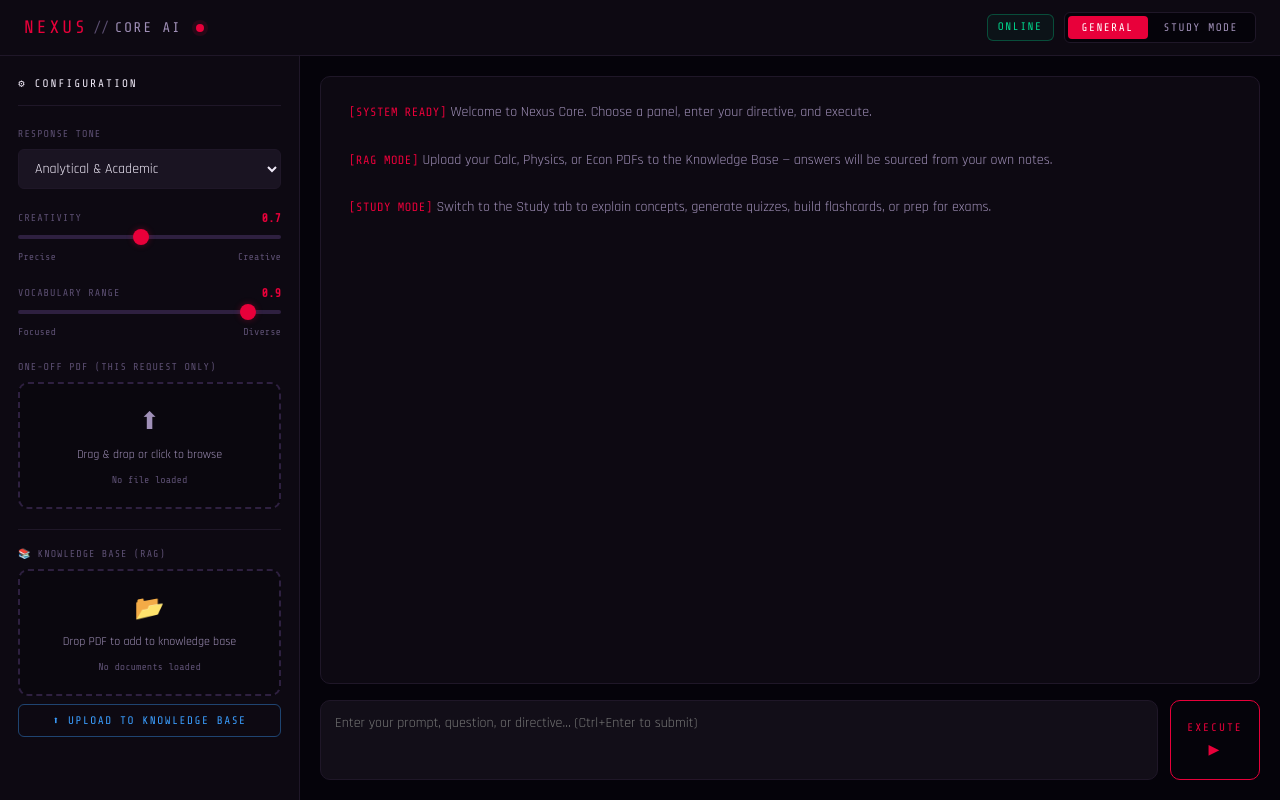
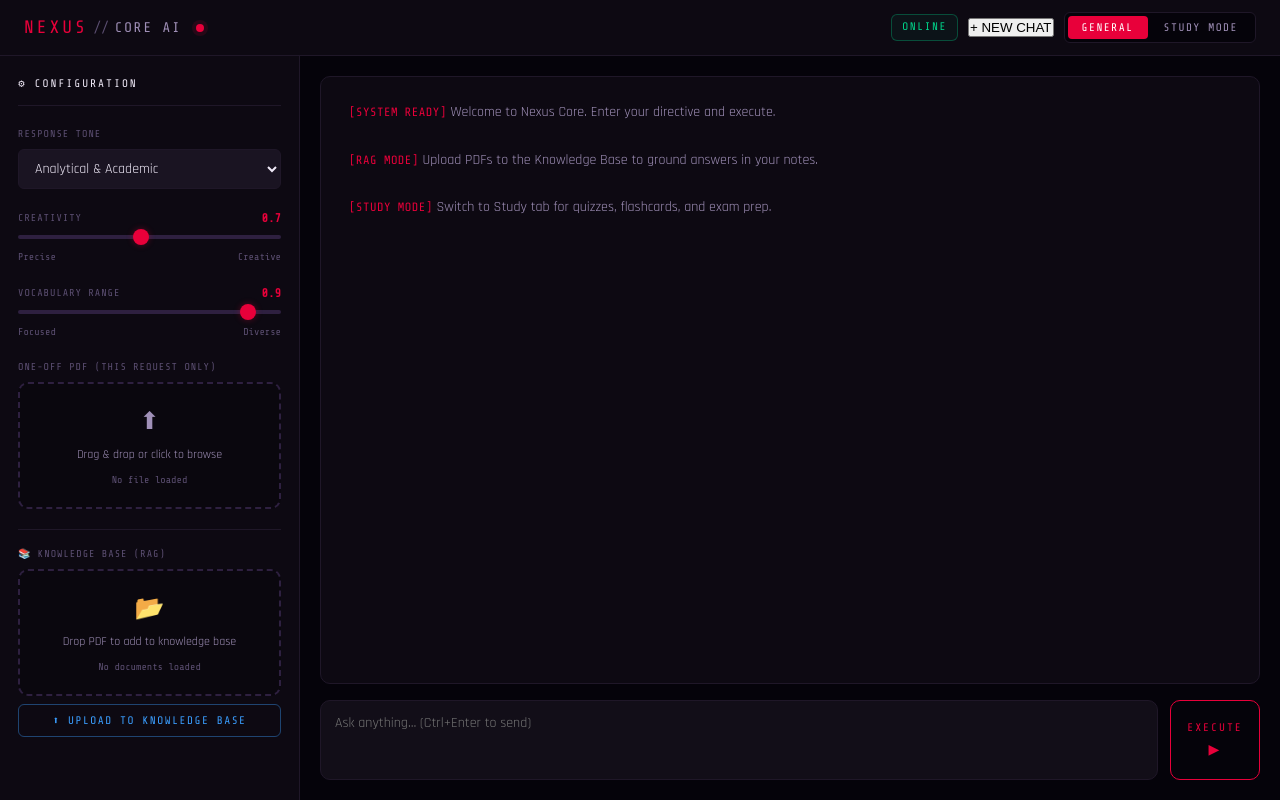
Before and after one commit to smit6403/personal-ai-tools, a Flask app: page / in a window 1280 px wide. Run offline with Flask 3, Linux system fonts and the light colour scheme; data that the repository does not hold is empty.

Commit message:
Update index.html

```diff
--- a/templates/index.html
+++ b/templates/index.html
@@ -11,7 +11,6 @@
   <script src="https://cdn.jsdelivr.net/npm/marked/marked.min.js"></script>
 </head>
 <body>
-
   <header class="header">
     <div class="logo">
       <span class="logo-text">NEXUS</span>
@@ -22,6 +21,7 @@
     <div class="header-right">
       <div id="system-status" class="status-badge">ONLINE</div>
       <div id="rag-badge" class="status-badge rag-badge hidden">RAG ACTIVE</div>
+      <button id="new-chat-btn" class="new-chat-btn">+ NEW CHAT</button>
       <nav class="tab-nav">
         <button class="tab-btn active" data-tab="general">GENERAL</button>
         <button class="tab-btn" data-tab="study">STUDY MODE</button>
@@ -30,12 +30,9 @@
   </header>
 
   <div class="layout">
-
     <aside class="sidebar">
-
       <div id="panel-general" class="config-panel active">
         <div class="panel-title">⚙ CONFIGURATION</div>
-
         <div class="field-group">
           <label class="field-label" for="tone">Response Tone</label>
           <select id="tone" class="field-select">
@@ -44,7 +41,6 @@
             <option value="technical">Direct &amp; Technical</option>
           </select>
         </div>
-
         <div class="field-group">
           <div class="slider-row">
             <label class="field-label" for="temperature">Creativity</label>
@@ -53,7 +49,6 @@
           <input type="range" id="temperature" class="slider" min="0" max="1.5" step="0.1" value="0.7" />
           <div class="slider-legend"><span>Precise</span><span>Creative</span></div>
         </div>
-
         <div class="field-group">
           <div class="slider-row">
             <label class="field-label" for="top_p">Vocabulary Range</label>
@@ -62,18 +57,16 @@
           <input type="range" id="top_p" class="slider" min="0" max="1" step="0.05" value="0.9" />
           <div class="slider-legend"><span>Focused</span><span>Diverse</span></div>
         </div>
-
         <div class="field-group">
           <label class="field-label">One-Off PDF (this request only)</label>
           <div class="drop-zone" id="drop-zone">
             <div class="drop-icon">⬆</div>
-            <p class="drop-hint" id="drop-hint">Drag &amp; drop or click to browse</p>
+            <p class="drop-hint">Drag &amp; drop or click to browse</p>
             <input type="file" id="file-input" accept=".pdf" />
             <div class="file-status" id="file-status">No file loaded</div>
           </div>
           <button class="clear-btn hidden" id="clear-file">✕ Remove file</button>
         </div>
-
         <div class="field-group kb-section">
           <label class="field-label">📚 Knowledge Base (RAG)</label>
           <div class="drop-zone" id="kb-drop-zone">
@@ -90,7 +83,6 @@
 
       <div id="panel-study" class="config-panel">
         <div class="panel-title">🎓 STUDY CONFIG</div>
-
         <div class="field-group">
           <label class="field-label" for="study-mode">Study Mode</label>
           <select id="study-mode" class="field-select">
@@ -101,12 +93,10 @@
             <option value="exam_prep">🎯 Exam Prep</option>
           </select>
         </div>
-
         <div class="field-group">
           <label class="field-label" for="study-subject">Subject / Topic</label>
           <input type="text" id="study-subject" class="field-input" placeholder="e.g. Calculus — Integration by Parts" />
         </div>
-
         <div class="field-group">
           <div class="slider-row">
             <label class="field-label" for="difficulty">Difficulty</label>
@@ -115,51 +105,39 @@
           <input type="range" id="difficulty" class="slider" min="0" max="2" step="1" value="1" />
           <div class="slider-legend"><span>Beginner</span><span>Advanced</span></div>
         </div>
-
         <div class="field-group">
-          <label class="field-label" for="study-content">Paste Notes / Textbook Content</label>
-          <textarea id="study-content" class="field-textarea" rows="6" placeholder="Paste your lecture notes, textbook excerpt, or any material you want to study…"></textarea>
+          <label class="field-label" for="study-content">Paste Notes / Content</label>
+          <textarea id="study-content" class="field-textarea" rows="6" placeholder="Paste lecture notes, textbook excerpts, or any material…"></textarea>
         </div>
       </div>
-
     </aside>
 
     <main class="workspace">
-
       <div class="output-wrap" id="output-wrap">
         <div class="output-display" id="output-display">
           <div class="welcome-msg">
-            <span class="tag-label">[SYSTEM READY]</span>
-            Welcome to Nexus Core. Choose a panel, enter your directive, and execute.
-            <br /><br />
-            <span class="tag-label">[RAG MODE]</span>
-            Upload your Calc, Physics, or Econ PDFs to the Knowledge Base — answers will be sourced from your own notes.
-            <br /><br />
-            <span class="tag-label">[STUDY MODE]</span>
-            Switch to the Study tab to explain concepts, generate quizzes, build flashcards, or prep for exams.
+            <span class="tag-label">[SYSTEM READY]</span> Welcome to Nexus Core. Enter your directive and execute.
+            <br/><br/><span class="tag-label">[RAG MODE]</span> Upload PDFs to the Knowledge Base to ground answers in your notes.
+            <br/><br/><span class="tag-label">[STUDY MODE]</span> Switch to Study tab for quizzes, flashcards, and exam prep.
           </div>
         </div>
       </div>
-
       <div id="input-general" class="input-area">
-        <textarea id="prompt-input" class="prompt-textarea" placeholder="Enter your prompt, question, or directive… (Ctrl+Enter to submit)"></textarea>
+        <textarea id="prompt-input" class="prompt-textarea" placeholder="Ask anything… (Ctrl+Enter to send)"></textarea>
         <button id="execute-btn" class="exec-btn" type="button">
           <span class="exec-label">EXECUTE</span>
           <span class="exec-icon">▶</span>
         </button>
       </div>
-
       <div id="input-study" class="input-area hidden">
-        <textarea id="study-question" class="prompt-textarea" placeholder="Ask a specific question, or leave blank to let the mode run on your subject/notes… (Ctrl+Enter to submit)"></textarea>
+        <textarea id="study-question" class="prompt-textarea" placeholder="Ask a follow-up, or leave blank and hit STUDY… (Ctrl+Enter)"></textarea>
         <button id="study-btn" class="exec-btn study" type="button">
           <span class="exec-label">STUDY</span>
           <span class="exec-icon">▶</span>
         </button>
       </div>
-
     </main>
   </div>
-
   <script src="{{ url_for('static', filename='js/main.js') }}"></script>
 </body>
 </html>
```
